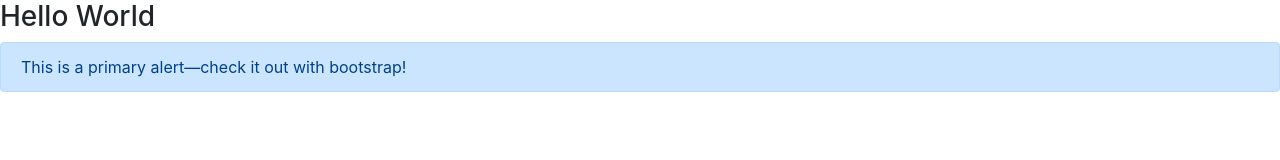
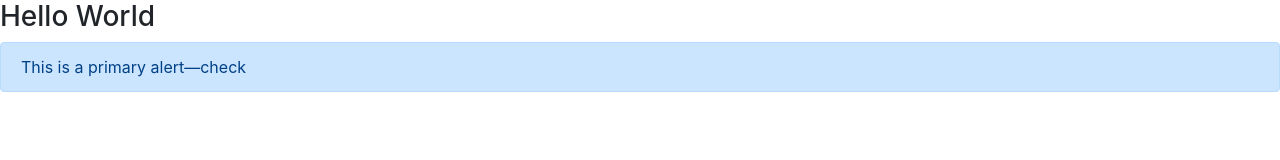
Before and after one commit to developer-shourav/testingPheroApp, a plain HTML site: page index.html in a window 1280 px wide. Drawn offline with Linux system fonts and the light colour scheme.

Commit message:
auto publish 1718976588910

```diff
--- a/index.html
+++ b/index.html
@@ -18,7 +18,7 @@
     <h3>Hello World</h3>
 
     <div class="alert alert-primary" role="alert">
-        This is a primary alert—check it out with bootstrap!
+        This is a primary alert—check
     </div>
 
 </div>
```
